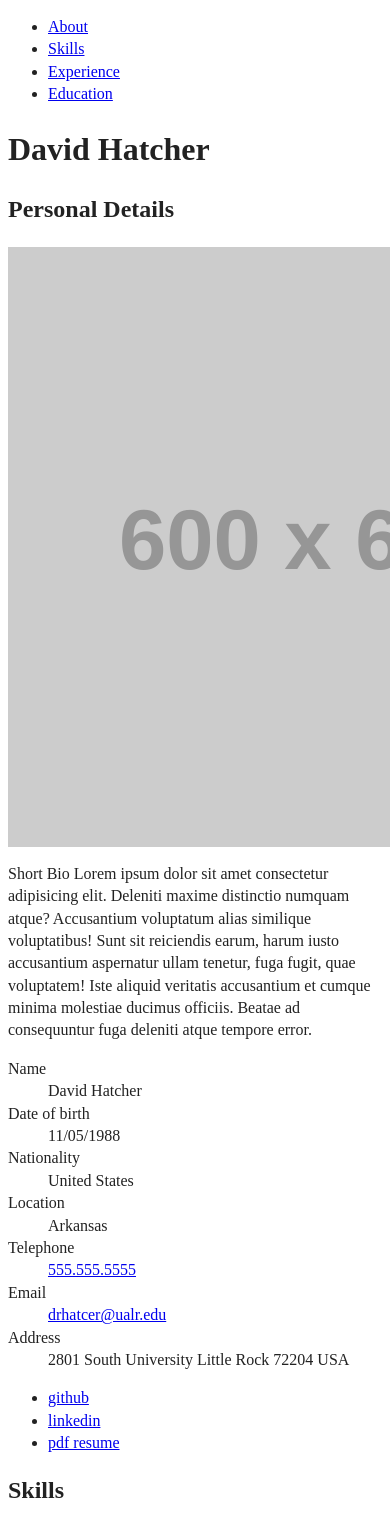
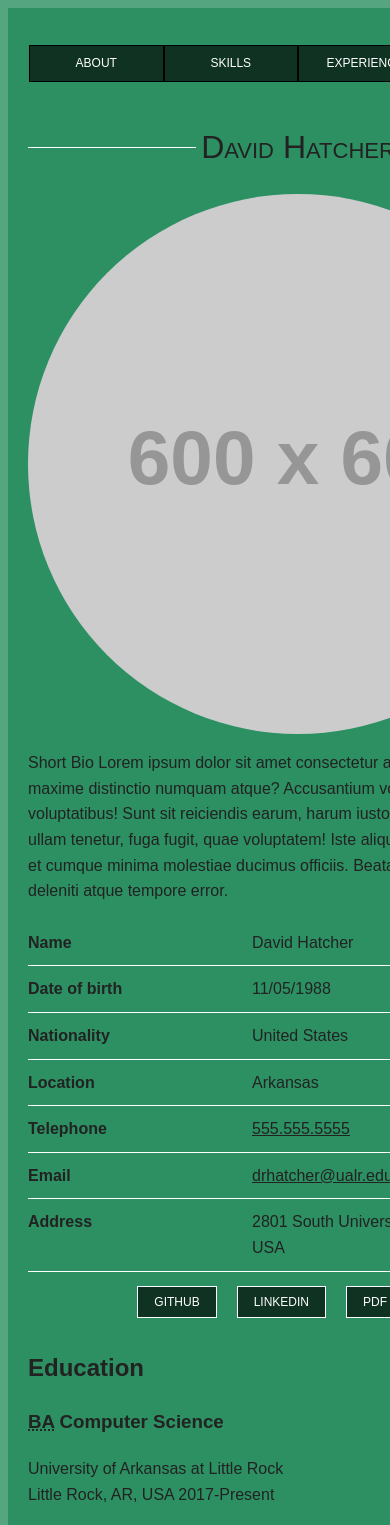
Before and after one commit to davidhatcher3/ifsc-3342, a plain HTML site: page resume/index.html in a window 390 px wide. Shown: the top 1525 px of the page. Drawn offline with Linux system fonts and the light colour scheme; placeholder pictures from the web are drawn by us.

Commit message:
Mobile first resume added and have styled in the sense of color and typography

```diff
--- a/assets/css/style.css
+++ b/assets/css/style.css
@@ -1,6 +1,14 @@
-h1{
-    align-items: center;
+html{
+    box-sizing: border-box;
 }
+*,
+*::before,
+*::after{
+    box-sizing: inherit;
+}
+
+
+
 .grid-container{
     display:grid;
     gap:20px;
@@ -27,6 +35,30 @@ h1{
 
 }
 
+body h1 {
+    display: flex;
+    flex-direction: row;
+    justify-content: center;
+    text-align: center;
+    font-weight: 400;
+    font-variant: small-caps;
+  }
+  body h1:before,
+  body h1:after {
+    background-color: rgba(0, 0, 0, 0.15);
+    content: "\a0";
+    flex-grow: 1;
+    height: 1px;
+    position: relative;
+    top: 1.359rem;
+  }
+  body h1:before {
+    margin-right: 25px;
+  }
+  body h1:after {
+    margin-left: 25px;
+  }
+
 /*Tablet
 @media screen and(min-width: 768px){
     .box{
--- a/resume/css/style.css
+++ b/resume/css/style.css
@@ -244,3 +244,212 @@ textarea {
     page-break-after: avoid;
   }
 }
+
+html {
+  box-sizing: border-box;
+}
+*,
+*:before,
+*:after {
+  box-sizing: inherit;
+}
+
+:root{
+  --main-bg-color: #218b5ac4;
+  --primary-type-color:#222222;
+  --accent-color-1: #ffffff;
+}
+
+img{
+  max-width: 100%;
+}
+
+body{
+  font-family:Arial, Helvetica, sans-serif;
+}
+
+
+.container{
+  width:580px;
+  margin: 0 auto;
+  background: var(--main-bg-color)
+}
+
+body{
+  background: var(--main-bg-color);
+  color:var(--primary-type-color);
+  line-height: 1.6;
+}
+
+a:link,
+a:visited{
+  color:#222;
+}
+
+nav{
+  padding: 1px;
+}
+
+nav ul{
+  display:grid;
+  grid-template-columns: 1fr 1fr 1fr 1fr;
+  padding: 20px 20px 0px 20px;
+}
+
+nav li{
+  list-style-type: none;
+}
+
+nav a:link, nav a:visited{
+  display: block;
+  padding: 8px 16px;
+  border: 1px solid #000;
+  text-align: center;
+  text-decoration: none;
+  color:#222222;
+  text-transform: uppercase;
+  font-size: 0.75em;
+  background-color: rgba(0, 0, 0, 0.65);
+  transition: background-color 0.5s ease;
+  color: #ffffff
+}
+
+nav a:hover{
+  background: rgba(0, 0, 0, 0.95)
+}
+
+main{
+  padding: 1px 20px;
+}
+
+main img{
+  border-radius: 50%;
+}
+
+main h1 {
+  display: flex;
+  flex-direction: row;
+  justify-content: center;
+  text-align: center;
+  font-weight: 400;
+  font-variant: small-caps;
+}
+main h1:before,
+main h1:after {
+  background-color: rgb(255, 255, 255);
+  content: "\a0";
+  flex-grow: 1;
+  height: 1px;
+  position: relative;
+  top: 1.6rem;
+}
+main h1:before {
+  margin-right: 5px;
+}
+main h1:after {
+  margin-left: 5px;
+}
+
+dl {
+  display: grid;
+  grid-template: repeat(8, auto) / 14em 1fr;
+  font-size: 1rem;
+}
+
+dt {
+  font-weight: 800;
+  grid-column: 1;
+  padding: 10px 0;
+  border-bottom: 1px solid var(--accent-color-1);
+}
+
+dd {
+  margin: 0;
+  grid-column: 2;
+  padding: 10px 0;
+  border-bottom: 1px solid var(--accent-color-1);
+}
+
+.related-links {
+  display: flex;
+  justify-content: center;
+  list-style: none;
+  padding: 0;
+  gap:20px;
+}
+
+.related-links a {
+  border: 1px solid var(--accent-color-1);
+  padding: 8px 16px;
+  text-align: center;
+  text-decoration: none;
+  color: #222222;
+  text-transform: uppercase;
+  font-size: 0.75em;
+  background: rgba(0, 0, 0, 0.65);
+  transition: background-color 0.5s ease;
+  color: #fff;
+}
+
+.related-links .svg-inline--fa {
+  font-size: 1.8em;
+  padding-top: 7px;
+}
+
+.related-links a:hover {
+  background: rgba(0, 0, 0, 0.95);
+}
+
+#skills li {
+  list-style-type: disc;
+}
+
+.job,
+.certificate {
+  border-bottom: 1px solid var(--accent-color-1);
+  padding-bottom: 20px;
+}
+
+.job *[itemprop="jobTitle"],
+.job *[itemprop="name"],
+.job *[itemprop="url"],
+.job *[itemprop="addressLocality"],
+.certificate *[itemprop="name"] {
+  display: block;
+}
+
+.job h3 {
+  margin: 20px 0 0 0;
+}
+
+footer {
+  text-align: center;
+  padding: 20px 0;
+}
+
+.page-title {
+  grid-area: title;
+}
+#about {
+  grid-area: about;
+}
+#skills {
+  grid-area: skills;
+}
+#experience {
+  grid-area: experience;
+}
+#education {
+  grid-area: education;
+}
+
+main.container{
+  display:grid;
+  grid-template-areas:
+    "title"
+    "about"
+    "education"
+    "skills"
+    "experience"
+    ;
+}
--- a/resume/index.html
+++ b/resume/index.html
@@ -39,7 +39,7 @@
   <main itemscope itemtype="http://schema.org/Person" class="container">
     <h1 class="page-title">David Hatcher</h1>
     <section id="about">
-      <h2>Personal Details</h2>
+      <h2 class="visually-hidden">Personal Details</h2>
       <div class="bio">
       <img itemprop="image" src="https://placehold.co/600x600?text=Headshot" alt="Your Name">
       <p itemprop="description">Short Bio Lorem ipsum dolor sit amet consectetur adipisicing elit. Deleniti maxime distinctio numquam atque? Accusantium voluptatum alias similique voluptatibus! Sunt sit reiciendis earum, harum iusto accusantium aspernatur ullam tenetur, fuga fugit, quae voluptatem! Iste aliquid veritatis accusantium et cumque minima molestiae ducimus officiis. Beatae ad consequuntur fuga deleniti atque tempore error.</p>
@@ -61,7 +61,7 @@
         </dd>
         <dt>Email</dt>
         <dd>
-          <a itemprop="email" href="mailto:email@mail.com">drhatcer@ualr.edu</a>
+          <a itemprop="email" href="mailto:email@mail.com">drhatcher@ualr.edu</a>
         </dd>
         <dt>Address</dt>
 
--- a/resume/js/app.js
+++ b/resume/js/app.js
@@ -0,0 +1,36 @@
+// Select all links with hashes
+$('a[href*="#"]')
+  // Remove links that don't actually link to anything
+  .not('[href="#"]')
+  .not('[href="#0"]')
+  .click(function(event) {
+    // On-page links
+    if (
+      location.pathname.replace(/^\//, '') == this.pathname.replace(/^\//, '')
+      &&
+      location.hostname == this.hostname
+    ) {
+      // Figure out element to scroll to
+      var target = $(this.hash);
+      target = target.length ? target : $('[name=' + this.hash.slice(1) + ']');
+      // Does a scroll target exist?
+      if (target.length) {
+        // Only prevent default if animation is actually gonna happen
+        event.preventDefault();
+        $('html, body').animate({
+          scrollTop: target.offset().top
+        }, 1000, function() {
+          // Callback after animation
+          // Must change focus!
+          var $target = $(target);
+          $target.focus();
+          if ($target.is(":focus")) { // Checking if the target was focused
+            return false;
+          } else {
+            $target.attr('tabindex','-1'); // Adding tabindex for elements not focusable
+            $target.focus(); // Set focus again
+          };
+        });
+      }
+    }
+  });
```
